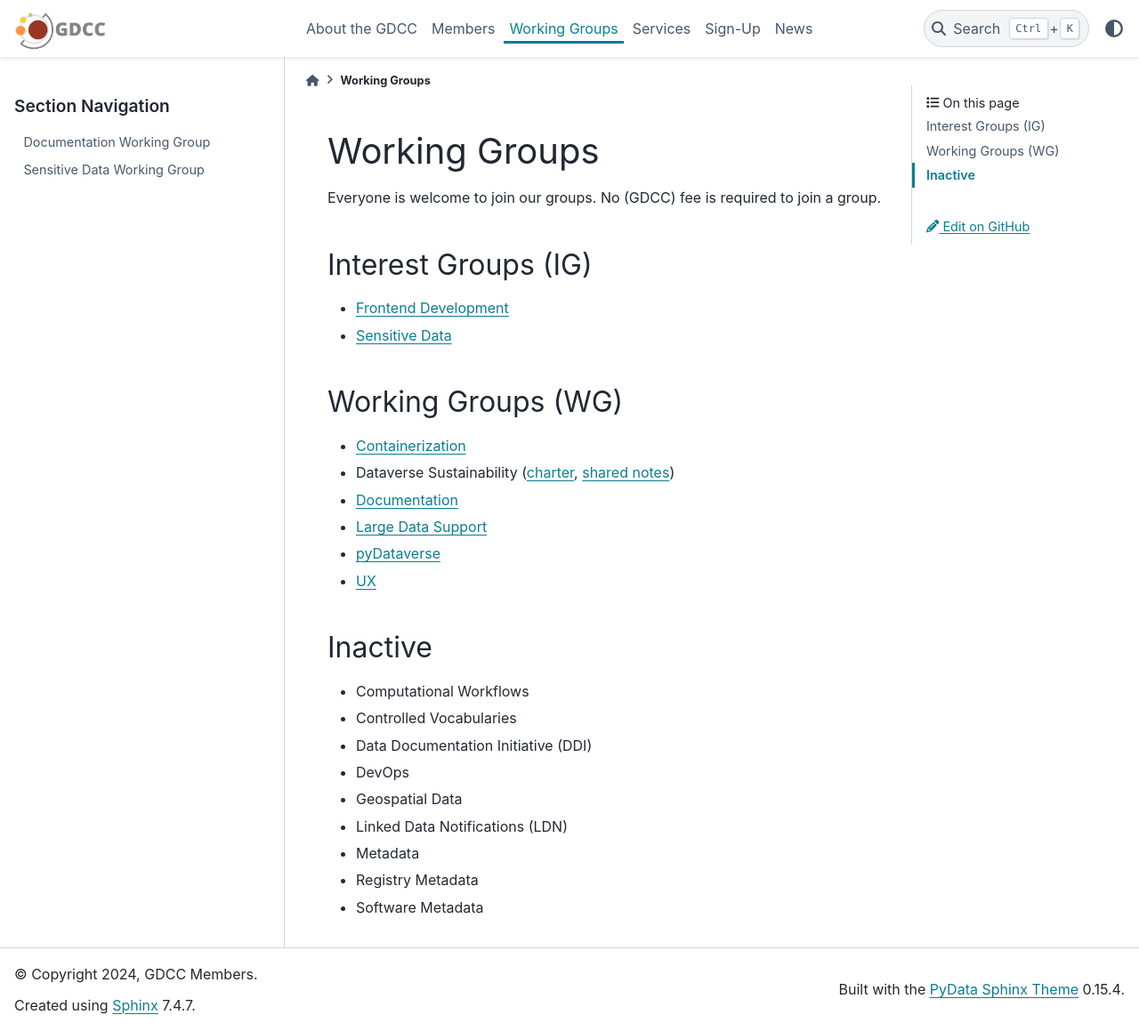
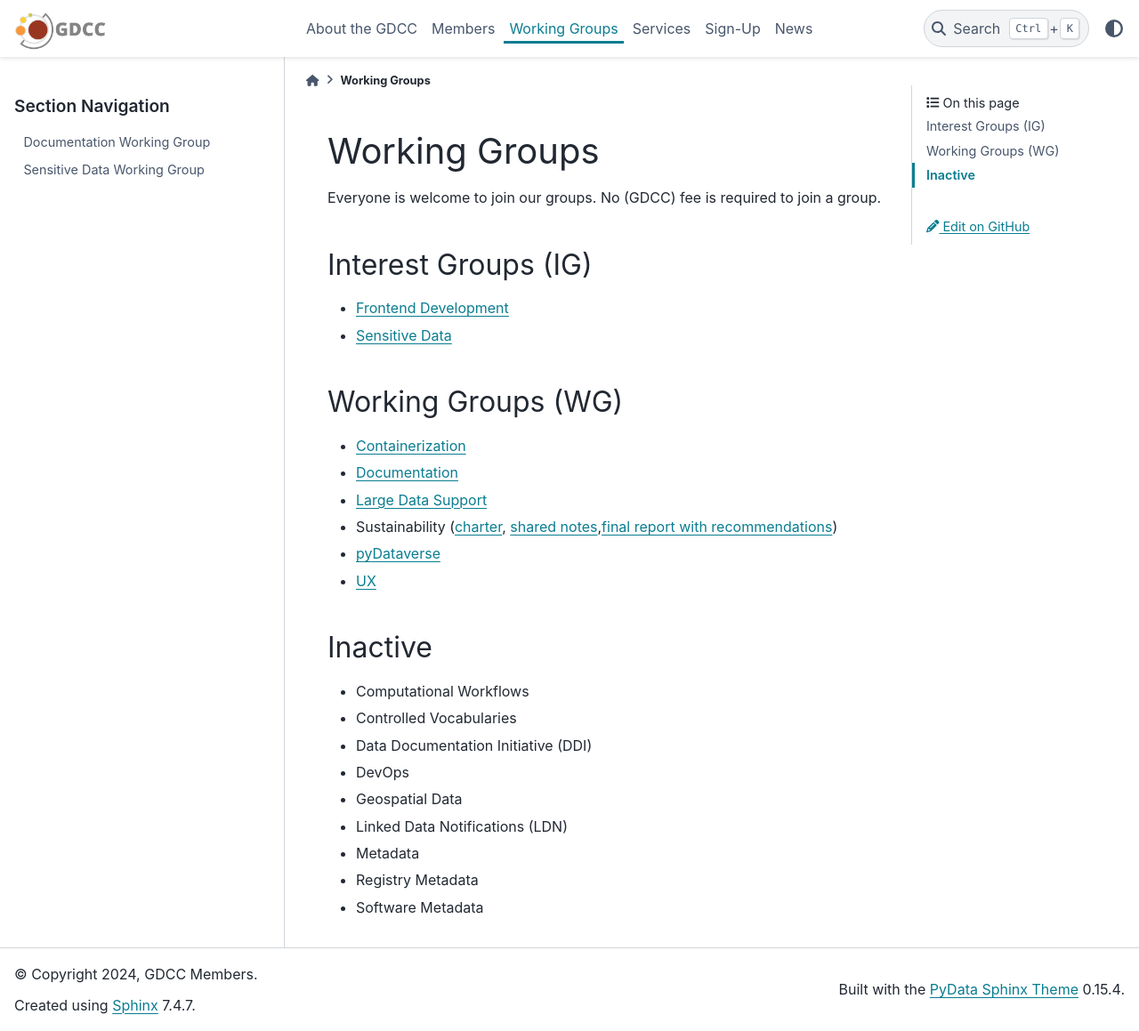
Before and after one commit to gdcc/www.gdcc.io, a Sphinx documentation site: the page built from source/working-groups.md, in a window 1280 px wide and 1159 px high. Shown: the whole window at 89% size. Built offline with Sphinx 7.4.7 and the PyData theme 0.15.4, drawn with Linux system fonts in a browser that asks for light colours.

Commit message:
Update working-groups.md

```diff
--- a/source/working-groups.md
+++ b/source/working-groups.md
@@ -8,9 +8,9 @@ Everyone is welcome to join our groups. No (GDCC) fee is required to join a grou
 
 ## Working Groups (WG)
 - [Containerization](https://ct.gdcc.io)
-- Dataverse Sustainability ([charter](https://docs.google.com/document/d/17zp7hBy4OeprpZ4cL2YwuhpRL9li-7j_OCjYE0MYC1k/edit?usp=sharing), [shared notes](https://docs.google.com/document/d/1uBCeLOkHuW0BHMdMbAT3zh8gsaPFWHR1NCTVAR7Xh_A/edit?usp=sharing))
 - [Documentation](working-groups/documentation)
 - [Large Data Support](https://dataverse.zulipchat.com/#narrow/stream/432390-large-data)
+- Sustainability ([charter](https://docs.google.com/document/d/17zp7hBy4OeprpZ4cL2YwuhpRL9li-7j_OCjYE0MYC1k/edit?usp=sharing), [shared notes](https://docs.google.com/document/d/1uBCeLOkHuW0BHMdMbAT3zh8gsaPFWHR1NCTVAR7Xh_A/edit?usp=sharing),[final report with recommendations](https://doi.org/10.5281/zenodo.13981770))
 - [pyDataverse](https://py.gdcc.io)
 - [UX](https://docs.google.com/document/d/1Y9-8N_7Ssl9EDk7M1KEzu41tu-hc60XWS6aglDG1_X0/edit?usp=sharing)
 
```
